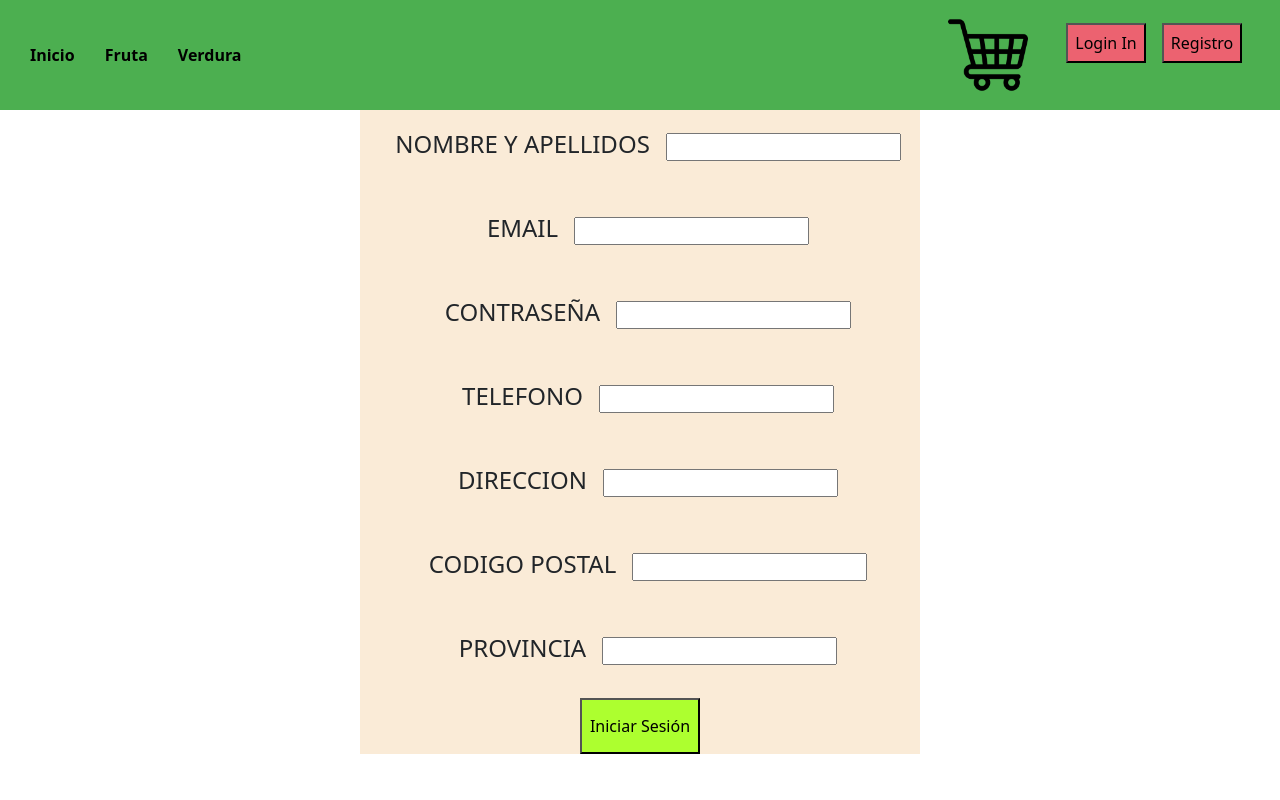
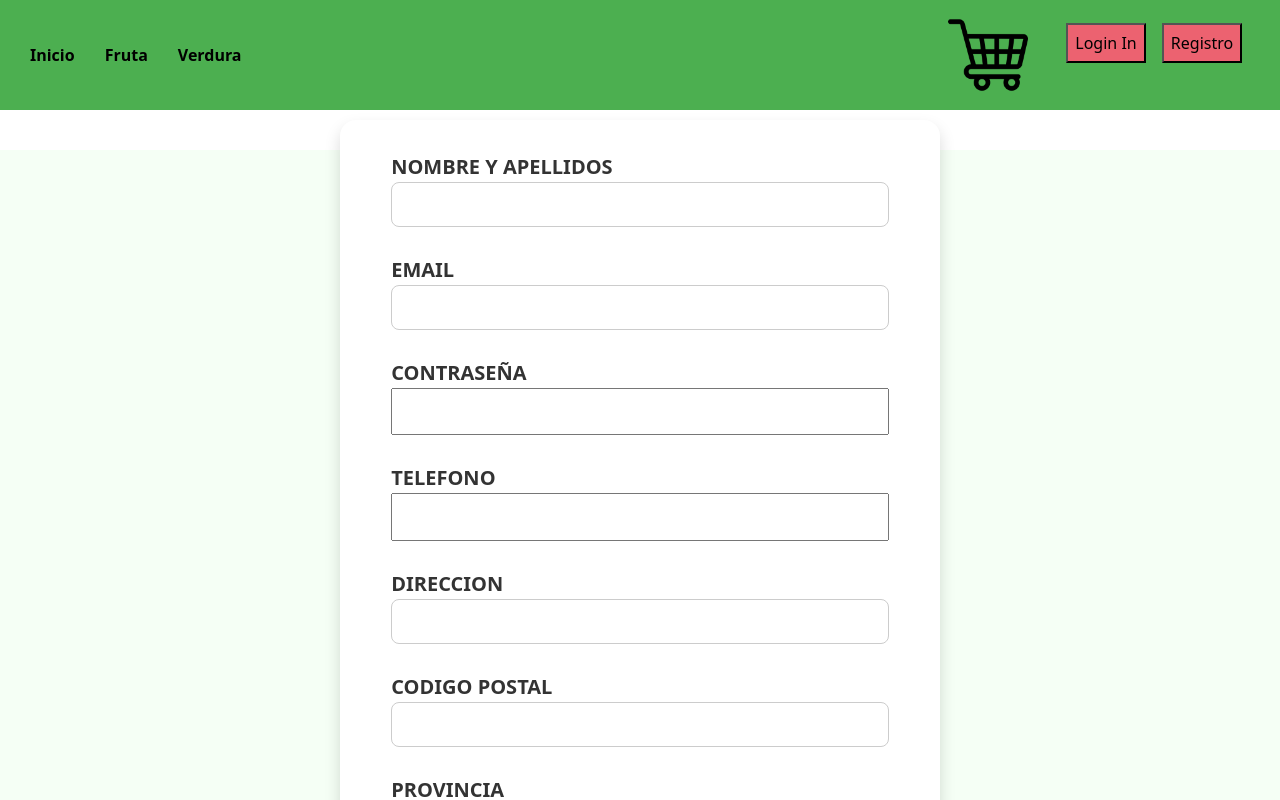
Before and after one commit to LaraGC31/fruteria, an Angular app: page / in a window 1280 px wide. Both pictures are taken after a click on the button "Registro". Built offline with nearby package versions, Linux system fonts and the light colour scheme.

Commit message:
cambios en los formularios css

```diff
--- a/src/app/formulario-frutas-verduras/formulario-frutas-verduras.component.css
+++ b/src/app/formulario-frutas-verduras/formulario-frutas-verduras.component.css
@@ -6,7 +6,19 @@
     width: 100%;
     background-color: #f5fff5;
 }
-
+form {
+  background-color: #ffffff; /* Color blanco */
+  padding: 4vh 4vw;
+  border-radius: 2vh;
+  box-shadow: 0 8px 16px rgba(0, 0, 0, 0.15);
+  width: 100%;
+  max-width: 600px;
+  transition: transform 0.3s ease, box-shadow 0.3s ease;
+}
+form:hover {
+  transform: scale(1.01);
+  box-shadow: 0 12px 20px rgba(0, 0, 0, 0.2);
+}
 form .input-container {
   display: flex;
   flex-direction: column;
@@ -76,8 +88,8 @@ input[type="file"] {
 }
 
 #formErrors {
-  margin-top: 0.5vh;
-  display: block;
+  min-height: 3.5vh;
+
 
 }
 
--- a/src/app/formulario-frutas-verduras/formulario-frutas-verduras.component.html
+++ b/src/app/formulario-frutas-verduras/formulario-frutas-verduras.component.html
@@ -85,7 +85,7 @@
         }
     }
 </div>
-<input type="submit" value="Añadir producto" id="btnAniadir">
+<input type="submit" value="Añadir producto" id="btnAniadir" >
 </form>
 
 </div>
--- a/src/app/fruta/fruta.component.html
+++ b/src/app/fruta/fruta.component.html
@@ -7,7 +7,9 @@
         <h3>{{data.nombre.toUpperCase()}}</h3>
         <p class="precio">{{data.precio}} €/kg</p>
         <p class="descripcion">{{data.descripcion}}</p>
+        @if(usuarioId != null && usuarioEmail != ""){
         <button class="btn-carrito">Añadir al carrito</button>
+        }
     </div>
         }
 
--- a/src/app/registro/registro.component.css
+++ b/src/app/registro/registro.component.css
@@ -2,42 +2,105 @@
     display: flex;
     align-items: center;
     justify-content: center;
+    height: 100vh;
+    width: 100%;
+    background-color: #f5fff5;
+    margin-top: 5vh;
+}
+form {
+  background-color: #ffffff; /* Color blanco */
+  padding: 4vh 4vw;
+  border-radius: 2vh;
+  box-shadow: 0 8px 16px rgba(0, 0, 0, 0.15);
+  width: 100%;
+  max-width: 600px;
+  transition: transform 0.3s ease, box-shadow 0.3s ease;
+}
+form:hover {
+  transform: scale(1.01);
+  box-shadow: 0 12px 20px rgba(0, 0, 0, 0.2);
+}
+form .input-container {
+  display: flex;
   flex-direction: column;
-    width: 100%;
-    }
-    form{
-        background-color: antiquewhite;
-        width: 70vh;
-        display: flex;
-        align-items: center;
-        justify-content: center;
-        flex-direction: column;
-    }
-    label{
-        font-size: 3vh;
-        text-align: center;
-        margin: 2vh;
+
 }
 
-    input[type="submit"]{
-        width: 15vh;
-        height: 7vh;
-        background-color: greenyellow;
+form .input-container label {
+  font-size: 2.5vh;
+  font-weight: bold;
+  color: #333;
 }
 
-    #acierto{
+form .input-container input,
+form .input-container select,
+form .input-container textarea {
+  font-size: 2vh;
+  padding: 1.2vh;
+}
 
-        background-color: green;
-        border-top-left-radius: 15vh;
-        border-top-right-radius: 15vh;
-        border-bottom-right-radius: 15vh;
-        border-bottom-left-radius: 15vh;
-        color: white;
+input[type="text"],
+input[type="file"],
+textarea,
+select {
+  width: 100%;
+  padding: 1.2vh;
+  font-size: 2vh;
+  border: 1px solid #ccc;
+  border-radius: 1vh;
+  box-sizing: border-box;
+  outline: none;
+  transition: border-color 0.3s ease;
 }
-    #errores{
-        border: 1px solid black;
-        width: 45vh;
-        height: 5vh;
+
+input[type="text"]:focus,
+textarea:focus,
+select:focus {
+  border-color: #3498db;
+}
+
+textarea {
+  resize: vertical;
+  min-height: 10vh;
+}
+
+input[type="submit"] {
+  background-color: #27ae60;
+  color: #fff;
+  border: none;
+  padding: 1.5vh 2vw;
+  font-size: 2.5vh;
+  border-radius: 2vh;
+  cursor: pointer;
+  transition: background-color 0.3s ease;
+  margin-top: 2vh;
+}
+
+input[type="submit"]:hover {
+  background-color: #219150;
+}
+
+select {
+  background-color: #f9f9f9;
+}
+
+input[type="file"] {
+  padding: 0.5vh 1vw;
+  border: 1px solid #ccc;
+}
+
+#formErrors {
+  min-height: 3.5vh;
+
+
+}
+
+#formErrors p {
+  font-size: 2vh;
   background-color: red;
   color: white;
+  border-radius: 1vh;
+  text-align: center;
+  height: 3vh;
+
 }
--- a/src/app/registro/registro.component.html
+++ b/src/app/registro/registro.component.html
@@ -1,80 +1,94 @@
 <div id="general">
     <form (ngSubmit)="onSubmit()">
-        <p>
+        <div class="input-container">
             <label for="nombre">NOMBRE Y APELLIDOS</label>
             <input type="text" [(ngModel)]="nombre" id="nombre" name="nombre" >
+
+            </div>
+            <div id="formErrors">
                 @if(botonAniadir){
                     @if(dataRegistro.errores?.nombre || (nombre === "" || typeof nombre == 'undefined')){
                     <p id="errores">No se ha podido seleccionar</p>
                     }
                     }
-        </p>
+            </div>
 
-
-        <p>
+        <div class="input-container">
             <label for="email">EMAIL</label>
             <input type="text" [(ngModel)]="email" id="email" name="email" >
+
+        </div>
+        <div id="formErrors">
             @if(botonAniadir){
                 @if(dataRegistro.errores?.email || (email === "" || typeof email == 'undefined')){
                 <p id="errores">No se ha podido seleccionar</p>
                 }
                 }
-        </p>
-
-        <p>
+        </div>
+        <div class="input-container">
             <label for="password">CONTRASEÑA</label>
 
             <input type="password"  [(ngModel)]="password" id="password" name="password">
+
+        </div>
+        <div id="formErrors">
             @if(botonAniadir){
                 @if(dataRegistro.errores?.password||(password === "" || typeof password == 'undefined')){
                 <p id="errores">No se ha podido seleccionar</p>
                 }
                 }
-        </p>
-
-        <p>
+        </div>
+        <div class="input-container">
             <label for="telefono">TELEFONO</label>
 
             <input type="tel"[(ngModel)]="telefono" name="telefono" id="telefono" >
+
+            </div>
+            <div id="formErrors">
                 @if(botonAniadir){
                     @if(dataRegistro.errores?.telefono ||(telefono === "" || typeof telefono == 'undefined')){
                     <p id="errores">No se ha podido seleccionar</p>
                     }
                     }
-        </p>
-
-        <p>
+            </div>
+        <div class="input-container">
             <label for="direccion">DIRECCION</label>
 
             <input type="text"  [(ngModel)]="direccion" id="direccion" name="direccion">
+
+            </div>
+            <div id="formErrors">
                 @if(botonAniadir){
                     @if(direccion === "" || typeof direccion == 'undefined'){
                     <p id="errores">No se ha podido seleccionar</p>
                     }
                     }
-        </p>
-
-        <p>
+            </div>
+        <div class="input-container">
             <label for="codPostal">CODIGO POSTAL</label>
 
             <input type="text" [(ngModel)]="codPostal" id="codPostal" name="codPostal" >
+
+            </div>
+            <div id="formErrors">
                 @if(botonAniadir){
                     @if(dataRegistro.errores?.codPostal ||(codPostal === "" || typeof codPostal == 'undefined')){
                     <p id="errores">No se ha podido seleccionar</p>
                     }
                     }
-        </p>
-
-        <p>
+            </div>
+        <div class="input-container">
             <label for="provincia">PROVINCIA</label>
             <input type="text" [(ngModel)]="provincia" id="provincia" name="provincia" >
+
+        </div>
+        <div id="formErrors">
             @if(botonAniadir){
                 @if(provincia === "" || typeof provincia == 'undefined'){
                 <p id="errores">No se ha podido seleccionar</p>
                 }
                 }
-        </p>
-
+        </div>
         <input type="submit" id="botonAniadir" value="Iniciar Sesión" >
 
     </form>
--- a/src/app/verdura/verdura.component.html
+++ b/src/app/verdura/verdura.component.html
@@ -6,7 +6,9 @@
                 <h3>{{data.nombre.toUpperCase()}}</h3>
                 <p class="precio">{{data.precio}} €/kg</p>
                 <p class="descripcion">{{data.descripcion}}</p>
+                @if(usuarioId != null && usuarioEmail != ""){
                 <button class="btn-carrito">Añadir al carrito</button>
+                }
             </div>
             }
     </div>
```
Lines whose indentation alone changed are shown as unchanged.
